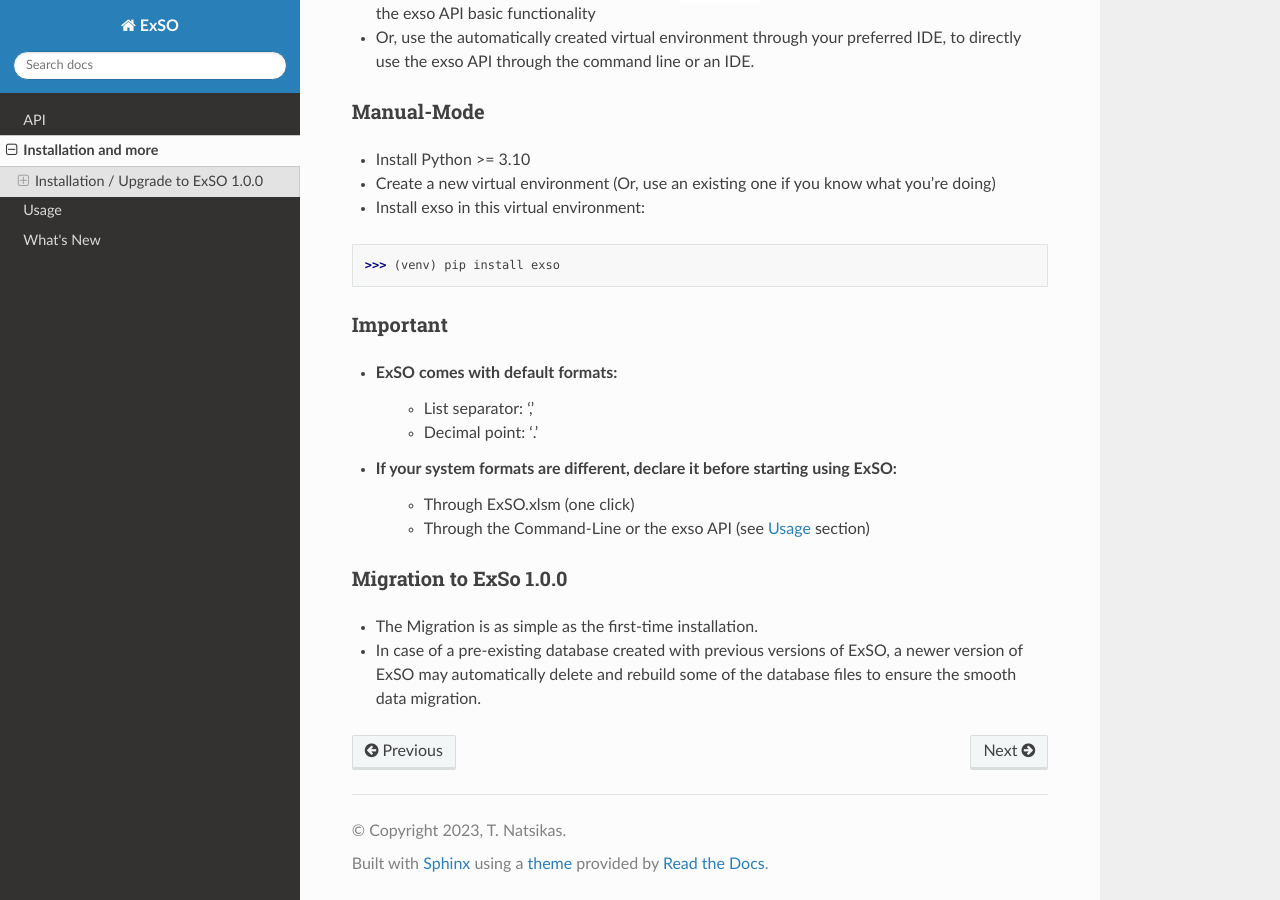
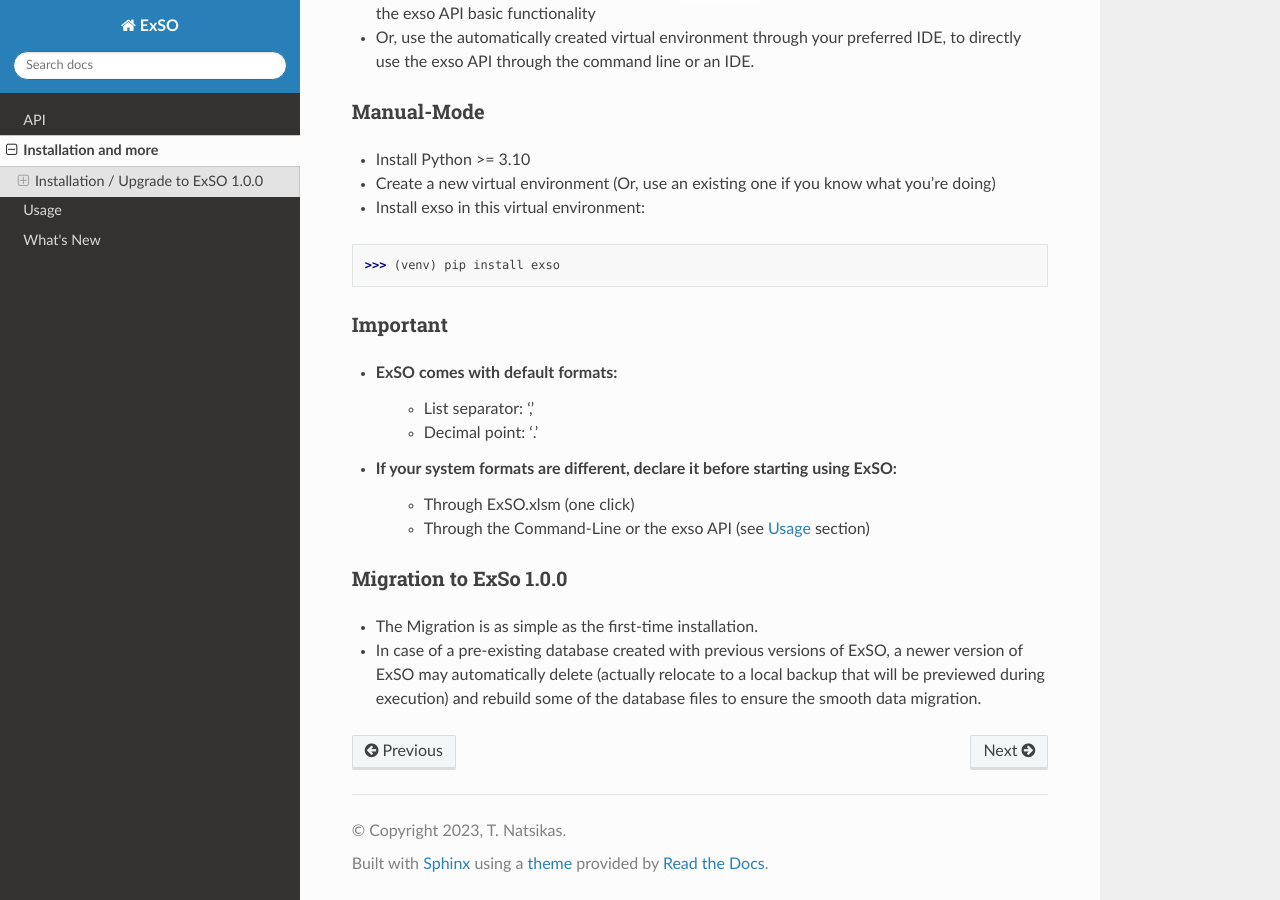
Before and after one commit to ThanosGkou/testdoc, a Sphinx documentation site: the page built from docs/source/installation.rst, in a window 1280 px wide and 900 px high, scrolled down 1035 px. Built offline with Sphinx 7.4.7 and the Read the Docs theme 3.1.0, drawn with Linux system fonts in a browser that asks for light colours.

Commit message:
Update installation.rst

```diff
--- a/docs/source/installation.rst
+++ b/docs/source/installation.rst
@@ -62,4 +62,4 @@ Important
 Migration to ExSo |version|
 ----------------------------
 - The Migration is as simple as the first-time installation.
-- In case of a pre-existing database created with previous versions of ExSO, a newer version of ExSO may automatically delete and rebuild some of the database files to ensure the smooth data migration.
+- In case of a pre-existing database created with previous versions of ExSO, a newer version of ExSO may automatically delete (actually relocate to a local backup that will be previewed during execution) and rebuild some of the database files to ensure the smooth data migration.
```
